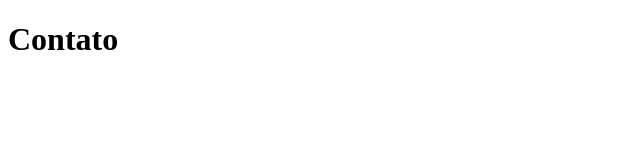
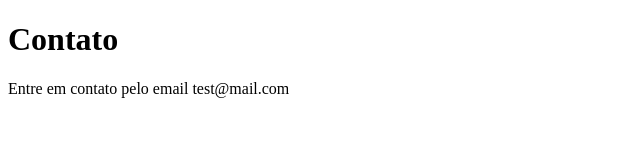
Before and after one commit to mcalheiro/sistema-de-cadastro, a plain HTML site: page contato.html in a window 1280 px wide. Shown: the whole page, without its empty margins (0-640 px from the left). Drawn offline with Linux system fonts and the light colour scheme.

Commit message:
Adicionando email de contato

```diff
--- a/contato.html
+++ b/contato.html
@@ -8,5 +8,6 @@
 </head>
 <body>
     <h1>Contato</h1>
+    <p>Entre em contato pelo email test@mail.com</p>
 </body>
 </html>
```
